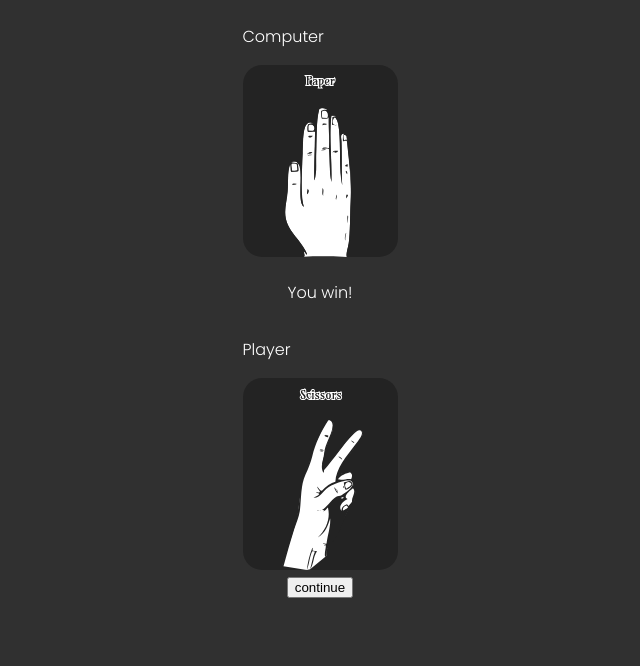
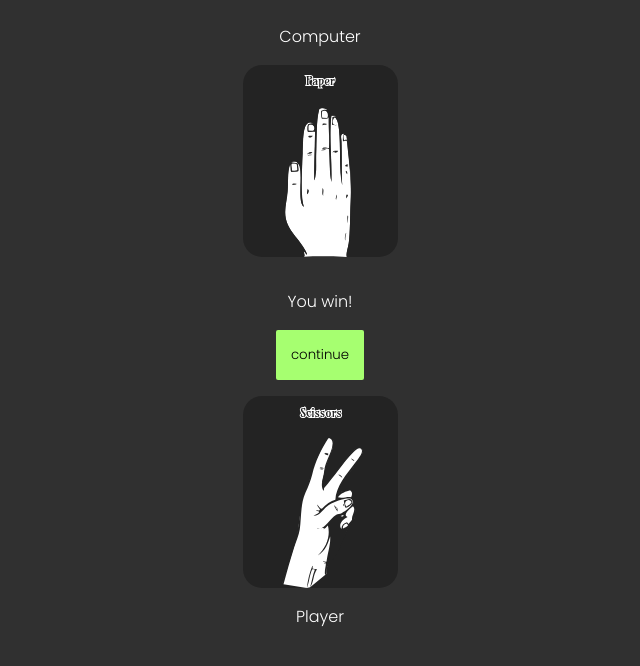
Before and after one commit to lukpaikat/rock-paper-scissors, a website: page to-style.html in a window 1280 px wide. Shown: the whole page, without its empty margins (320-960 px from the left). Drawn offline with Linux system fonts and the light colour scheme.

Commit message:
style showdownpage

```diff
--- a/scripts/views/showdownPage.js
+++ b/scripts/views/showdownPage.js
@@ -10,16 +10,20 @@ const ShowdownPage = {
     const overlay = document.querySelector('.overlay');
     roundPickPageDisplay('none');
     overlay.innerHTML = /* html */ `
-      <div class='card-container'>
+    <div class="showdown-container">
+      <div class="card-container">
+        <p class="computer-tag">Computer</p>
         <img class="card" src="./assets/hand-cards/${computerCard}-card.svg">
       </div>
-      <div>
-        <p>${resultMessage}</p>
+      <div class="message-container">
+        <p class="round-result-message">${resultMessage}</p>
+        <button class="buttons" id="continue-button">continue</button>
       </div>
-      <div>
+      <div class="card-container">
+        <p class="player-tag">Player</p>
         <img class="card" src="./assets/hand-cards/${playerCard}-card.svg">
       </div>
-      <button id="continue-button">continue</button>
+    </div>
     `;
     this.afterRender();
   },
--- a/styles/components/_buttons.scss
+++ b/styles/components/_buttons.scss
@@ -1,7 +1,9 @@
 .buttons {
+  display: block;
   font-family: var(--Poppins);
-  margin: 5em auto 0 auto;
   border: none;
+  margin-left: auto;
+  margin-right: auto;
   border-radius: 2px;
   width: fit-content;
   padding: 15px;
--- a/styles/components/_showdown.scss
+++ b/styles/components/_showdown.scss
@@ -3,3 +3,33 @@
   align-items: center;
   flex-direction: column;
 }
+
+.message-container {
+  margin: 1em;
+}
+
+.round-result-message {
+  text-align: center;
+}
+
+.card-container {
+  padding: 0 2em;
+  display: flex;
+  position: relative;
+  align-items: center;
+  flex-direction: column;
+}
+
+// .computer-tag {
+//   margin-top: 0;
+//   order: 2;
+//   position: absolute;
+//   right: -5em;
+//   top: 1%;
+//   transform-origin: left top;
+//   transform: rotate(90deg);
+// }
+
+.player-tag {
+  order: 1;
+}
--- a/to-style.html
+++ b/to-style.html
@@ -16,17 +16,17 @@
 <body>
   <div class="showdown-container">
     <div class="card-container">
-      <p>Computer</p>
+      <p class="computer-tag">Computer</p>
       <img class="card" src="./assets/hand-cards/paper-card.svg">
     </div>
-    <div>
-      <p>You win!</p>
+    <div class="message-container">
+      <p class="round-result-message">You win!</p>
+      <button class="buttons" id="continue-button">continue</button>
     </div>
     <div class="card-container">
-      <p>Player</p>
+      <p class="player-tag">Player</p>
       <img class="card" src="./assets/hand-cards/scissors-card.svg">
     </div>
-    <button id="continue-button">continue</button>
   </div>
 </body>
 
```
Also changed, not shown: styles/main.css, 1 other file.
